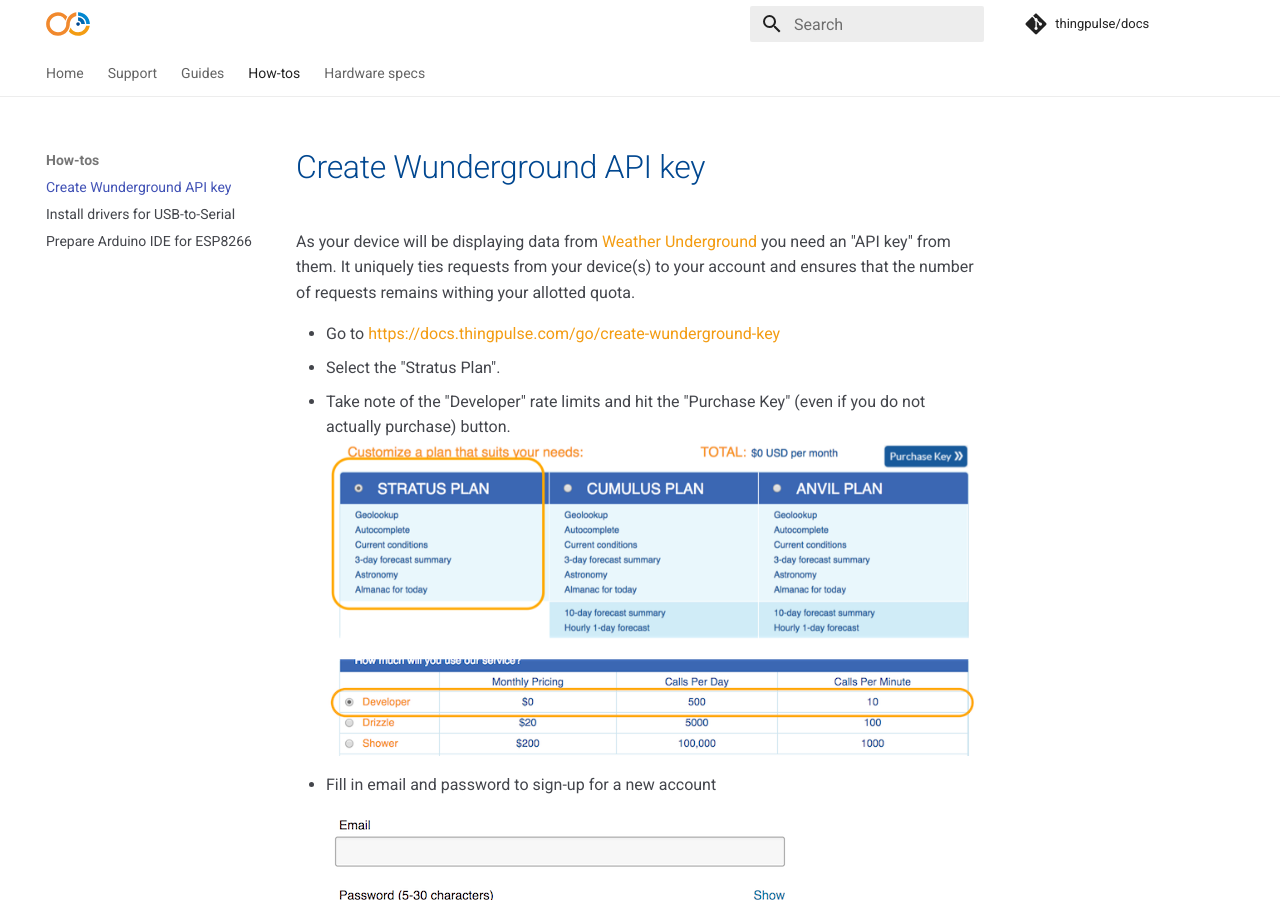
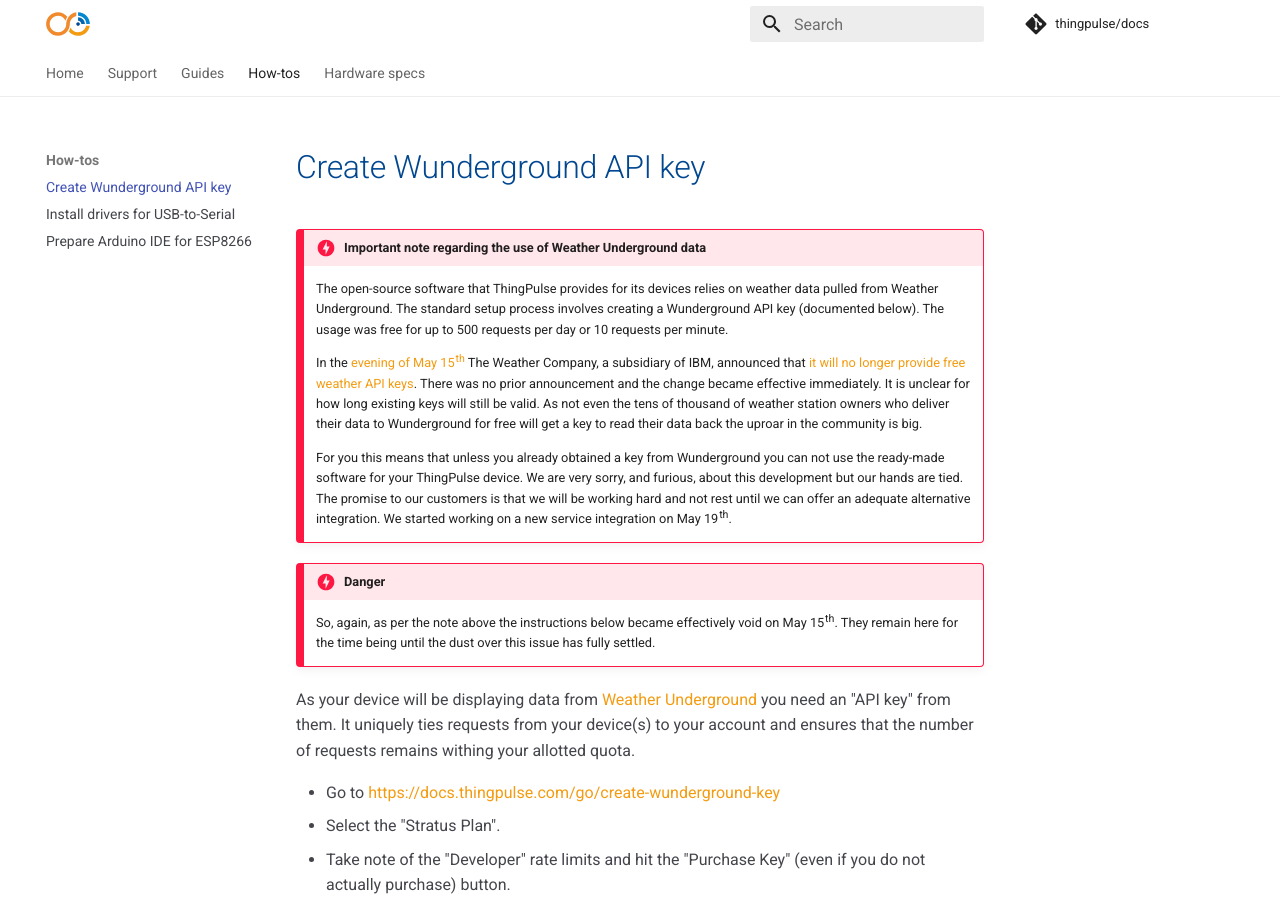
Before and after one commit to ThingPulse/docs, an MkDocs documentation site: the page built from docs/how-tos/wunderground-key.md, in a window 1280 px wide and 900 px high. Built offline with MkDocs 1.6.1 and Material for MkDocs 9.7.7, drawn with Linux system fonts in a browser that asks for light colours; comment, search, counter and statistics services are not loaded; old or Windows-style settings are respelled for this version of MkDocs.

Commit message:
Add note about WU issue

```diff
--- a/includes/wunderground-key.md
+++ b/includes/wunderground-key.md
@@ -1,3 +1,13 @@
+!!! danger "Important note regarding the use of Weather Underground data"
+    The open-source software that ThingPulse provides for its devices relies on weather data pulled from Weather Underground. The standard setup process involves creating a Wunderground API key (documented below). The usage was free for up to 500 requests per day or 10 requests per minute.
+
+    In the [evening of May 15th](https://apicommunity.wunderground.com/weatherapi/topics/weather-underground-api-changes) The Weather Company, a subsidiary of IBM, announced that [it will no longer provide free weather API keys](https://www.wunderground.com/weather/api). There was no prior announcement and the change became effective immediately. It is unclear for how long existing keys will still be valid. As not even the tens of thousand of weather station owners who deliver their data to Wunderground for free will get a key to read their data back the uproar in the community is big.
+
+    For you this means that unless you already obtained a key from Wunderground you can not use the ready-made software for your ThingPulse device. We are very sorry, and furious, about this development but our hands are tied. The promise to our customers is that we will be working hard and not rest until we can offer an adequate alternative integration. We started working on a new service integration on May 19th.
+
+!!! danger
+	So, again, as per the note above the instructions below became effectively void on May 15th. They remain here for the time being until the dust over this issue has fully settled.
+
 As your device will be displaying data from [Weather Underground](https://en.wikipedia.org/wiki/Weather_Underground_(weather_service) )
 you need an "API key" from them. It uniquely ties requests from your device(s) to your account and ensures that the
 number of requests remains withing your allotted quota.
```
